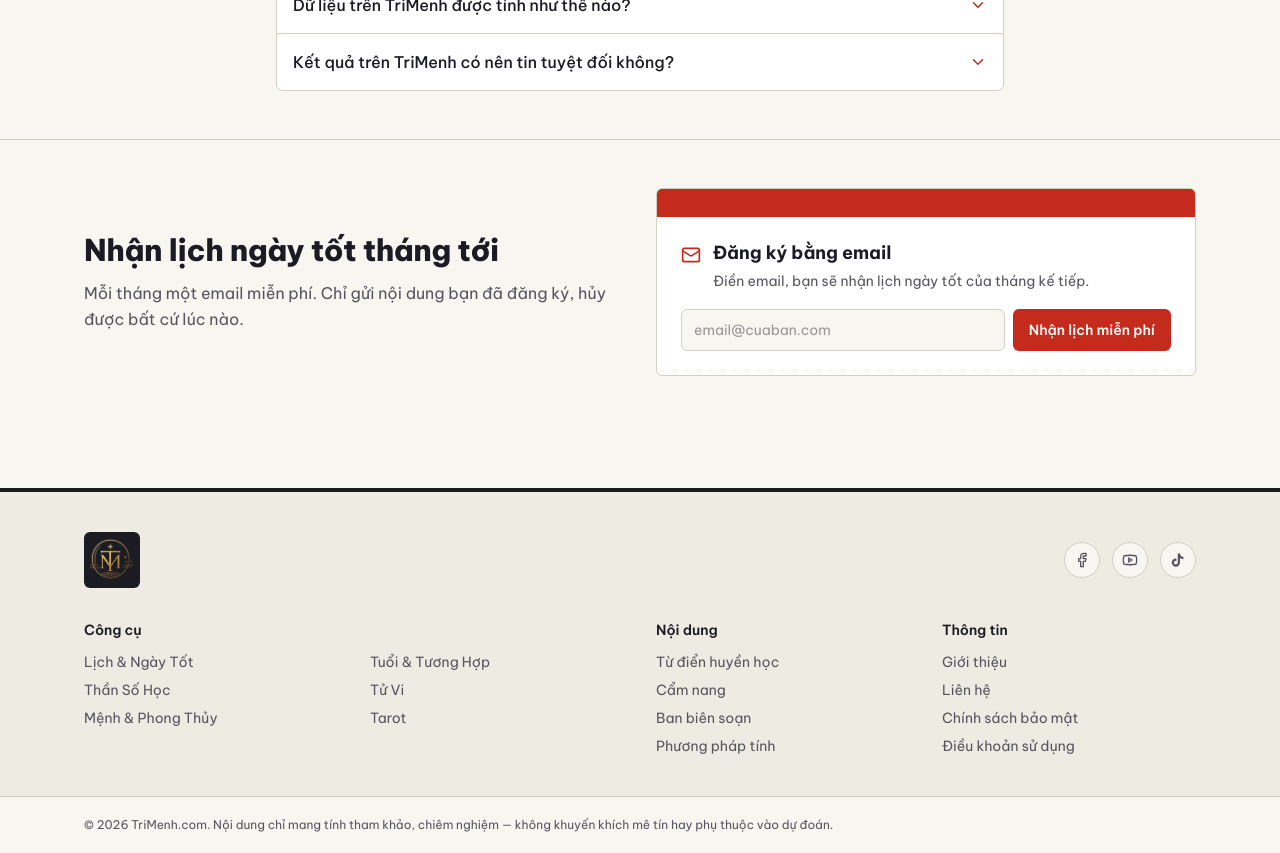
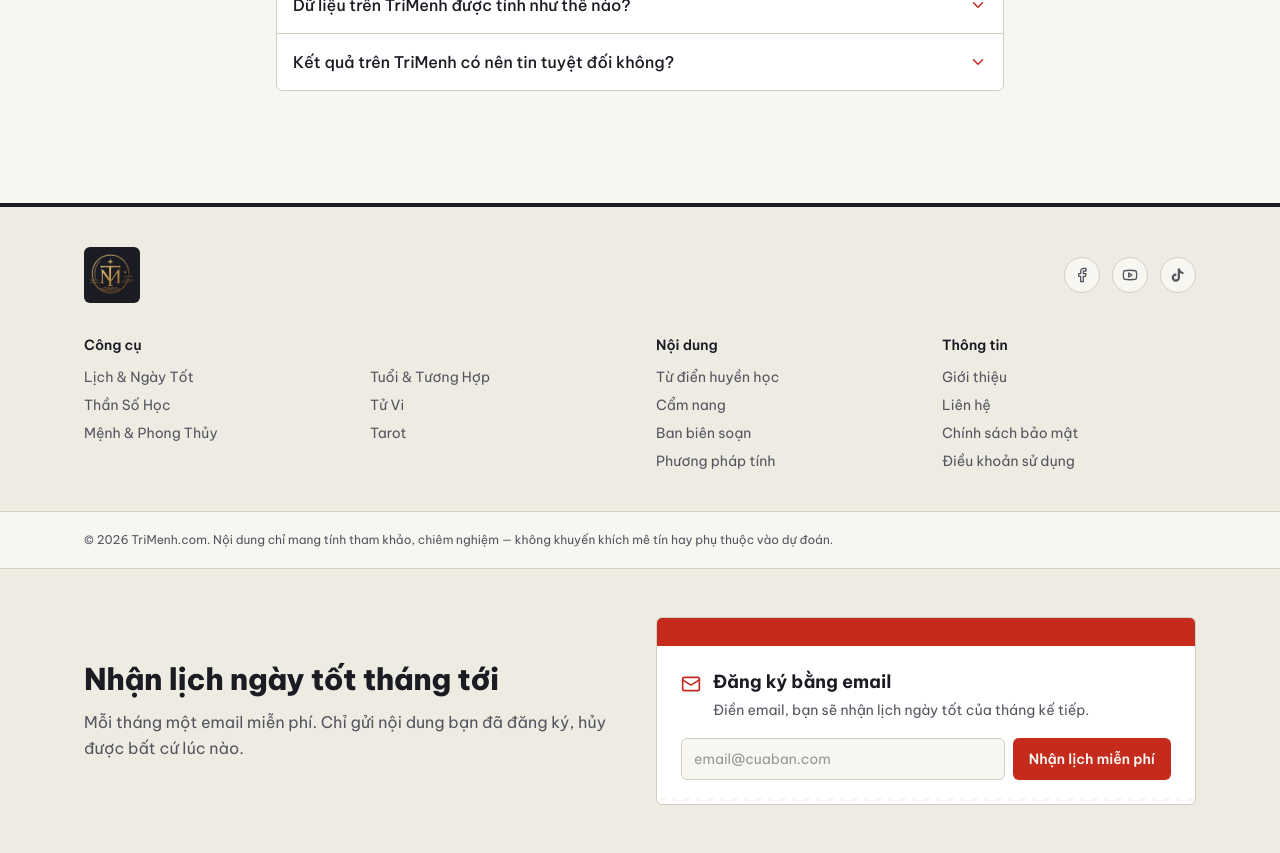
Before and after one commit to trimenhvn-86/mystic-web, a Next.js app: page / in a window 1280 px wide. Shown: the part 2960-3813 px from the top of the page. Built offline with nearby package versions, Linux system fonts and the light colour scheme; no server answers.

Commit message:
giaodien6

```diff
--- a/pages/index.js
+++ b/pages/index.js
@@ -254,8 +254,10 @@ export default function Home({ today, todayIso, dailyCard, dailyCardUpright, nap
           <FaqSection faqs={FAQ_HOMEPAGE} title="Câu hỏi thường gặp" />
         </section>
 
-        {/* Email: một khối chính, sau khi đã có giá trị */}
-        <section id="nhan-email" className="border-t border-ink-line scroll-mt-24">
+      </main>
+      <Footer />
+      {/* Email: một khối chính, sau khi đã có giá trị */}
+        <section id="nhan-email" className="bg-ink-soft border-t border-ink-line scroll-mt-24">
           <div className="max-w-6xl mx-auto px-5 py-12 grid md:grid-cols-2 gap-8 items-center">
             <div>
               <h2 className="font-display font-extrabold text-3xl text-parchment mb-3">Nhận lịch ngày tốt tháng tới</h2>
@@ -264,8 +266,6 @@ export default function Home({ today, todayIso, dailyCard, dailyCardUpright, nap
             <NewsletterCTA title="Đăng ký bằng email" text="Điền email, bạn sẽ nhận lịch ngày tốt của tháng kế tiếp." source="trang-chu" />
           </div>
         </section>
-      </main>
-      <Footer />
     </>
   );
 }
```
